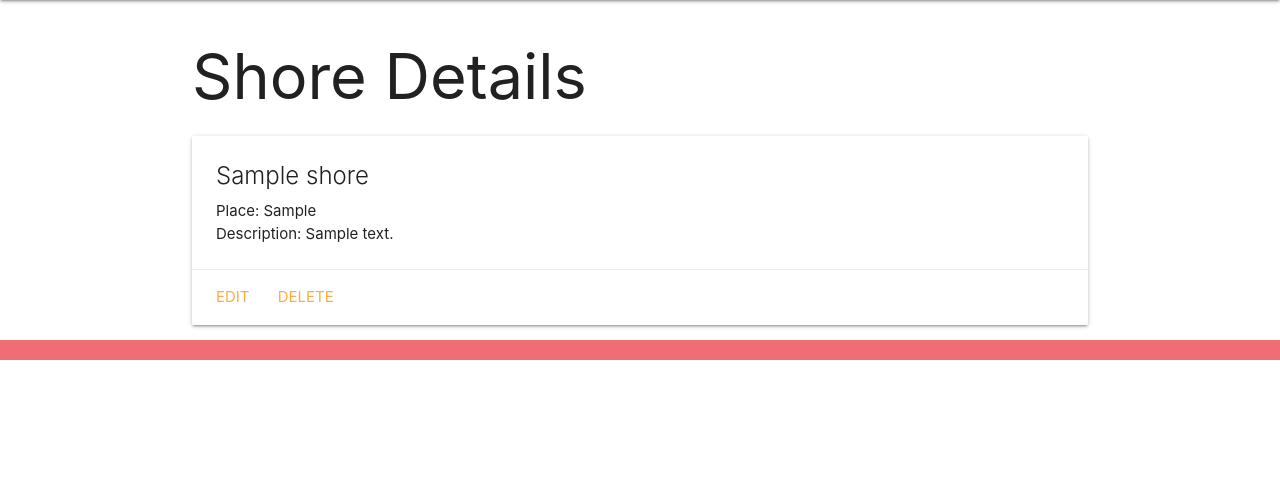
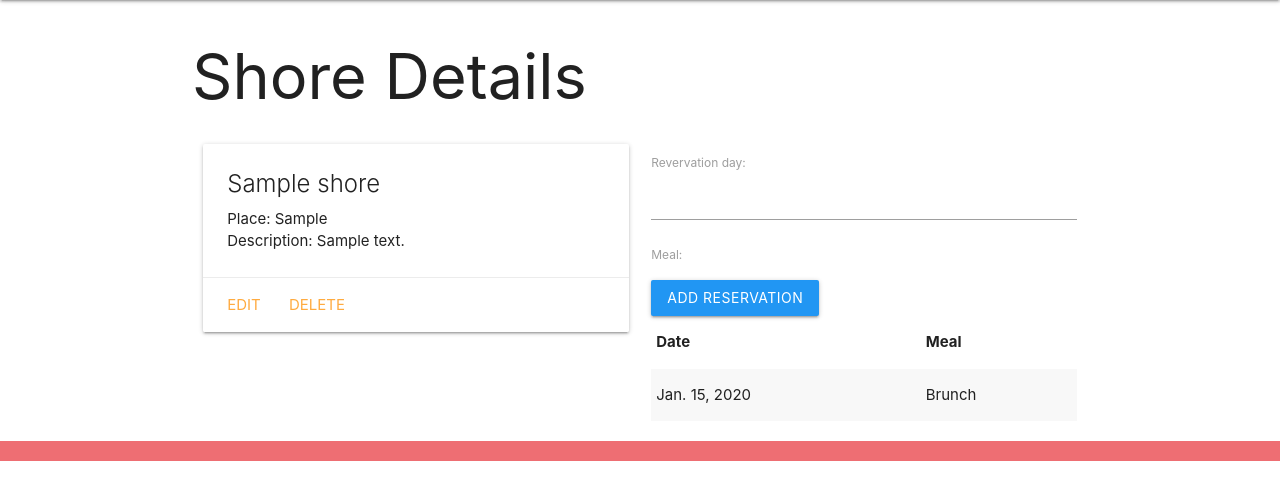
Before and after one commit to claudiauhr/sand_sea_shores, a Django app: page /shores/1/ in a window 1280 px wide. Shown: the part 64-564 px from the top of the page. Run offline with Django 4.2, Linux system fonts and the light colour scheme; tables that the repository leaves empty hold one stand-in row (values such as "Sample post").

Commit message:
wip: displaying feedingform on detail.html

```diff
--- a/main_app/admin.py
+++ b/main_app/admin.py
@@ -1,4 +1,5 @@
 from django.contrib import admin
-from .models import Shore
+from .models import Shore, Feeding
 
 admin.site.register(Shore)
+admin.site.register(Feeding)
--- /dev/null
+++ b/main_app/forms.py
@@ -0,0 +1,7 @@
+from django.forms import ModelForm
+from .models import Feeding
+
+class FeedingForm(ModelForm):
+    class Meta:
+        model = Feeding
+        fields = ('date', 'meal')
--- a/main_app/models.py
+++ b/main_app/models.py
@@ -11,3 +11,16 @@ class Shore(models.Model):
 
     def get_absolute_url(self):
         return reverse("detail", kwargs={"shore_id": self.id})
+
+class Feeding(models.Model):
+    MEALS = (
+        ('B', 'Brunch'),
+        ('L', 'Lunch'),
+        ('D', 'Dinner')
+    )
+    date = models.DateField('revervation day')
+    meal = models.CharField(max_length=1, choices=MEALS, default=MEALS[0][0])
+    shore = models.ForeignKey(Shore, on_delete=models.CASCADE)
+
+    def __str__(self):
+        return f"{self.get_meal_display()} on {self.date}"
--- a/main_app/templates/shores/detail.html
+++ b/main_app/templates/shores/detail.html
@@ -1,8 +1,9 @@
-
 {% extends 'base.html' %} {% block content %}
 
 <h1>Shore Details</h1>
 
+<div class="row">
+  <div class="col s6">
     <div class="card">
       <div class="card-content">
         <span class="card-title">{{ shore.name }}</span>
@@ -14,5 +15,31 @@
         <a href="{% url 'shores_delete' shore.id %}">Delete</a>
       </div>
     </div>
+  </div>
+  <div class="col s6">
+    <form action="" method="POST">
+      {% csrf_token %}
+      {{ feeding_form.as_p }}
+      <input type="submit" class="btn blue" value="Add Reservation" />
+    </form>
+    <table class="striped">
+      <thead>
+        <tr>
+          <th>Date</th>
+          <th>Meal</th>
+        </tr>
+      </thead>
+      <tbody>
+        {% for feeding in shore.feeding_set.all %}
+        <tr>
+          <td>{{ feeding.date }}</td>
+          <td>{{ feeding.get_meal_display }}</td>
+        </tr>
+        {% endfor %}
+      </tbody>
+    </table>
+  </div>
+</div>
+
 
 {% endblock %}
--- a/main_app/urls.py
+++ b/main_app/urls.py
@@ -1,5 +1,5 @@
 from django.urls import path
-from . import views
+from .import views
 
 urlpatterns = [
     path('', views.home, name='home'),
@@ -12,3 +12,5 @@ urlpatterns = [
 ]
 
 # superuser: admin/abc123
+# ToDo: 2nd CRUD from Lecture: SEIR 11/14 Classroom WK11 D3
+# Intro to Django One-to-Many Relationships
--- a/main_app/views.py
+++ b/main_app/views.py
@@ -1,19 +1,7 @@
 from django.shortcuts import render
 from django.views.generic.edit import CreateView, UpdateView, DeleteView
 from .models import Shore
-
-# class Shore:
-#     def __init__(self, name, place, description):
-#         self.name = name
-#         self.place = place
-#         self.description = description
-
-# shores = [
-#     Shore('Porto de Galinhas', 'Ipojuca', 'Lorem ipsum dolor sit amet.'),
-#     Shore('Porto de Galinhas2', 'Ipojuca', 'Lorem ipsum dolor sit amet.'),
-#     Shore('Porto de Galinhas3', 'Ipojuca', 'Lorem ipsum dolor sit amet.'),
-#     Shore('Porto de Galinhas4', 'Ipojuca', 'Lorem ipsum dolor sit amet.')
-# ]
+from .forms import FeedingForm
 
 def home(request):
     return render(request, 'home.html')
@@ -27,7 +15,11 @@ def shores_index(request):
 
 def shores_detail(request, shore_id):
     shore = Shore.objects.get(id=shore_id)
-    return render(request, 'shores/detail.html', {'shore': shore})
+    feeding_form = FeedingForm()
+    return render(request, 'shores/detail.html', {
+        'shore': shore,
+        'feeding_form': feeding_form
+    })
 
 class ShoreCreate(CreateView):
     model = Shore
```
Also changed, not shown: main_app/migrations/0002_feeding.py (added), main_app/static/css/styles.css (indentation only). Lines whose indentation alone changed are shown as unchanged.
